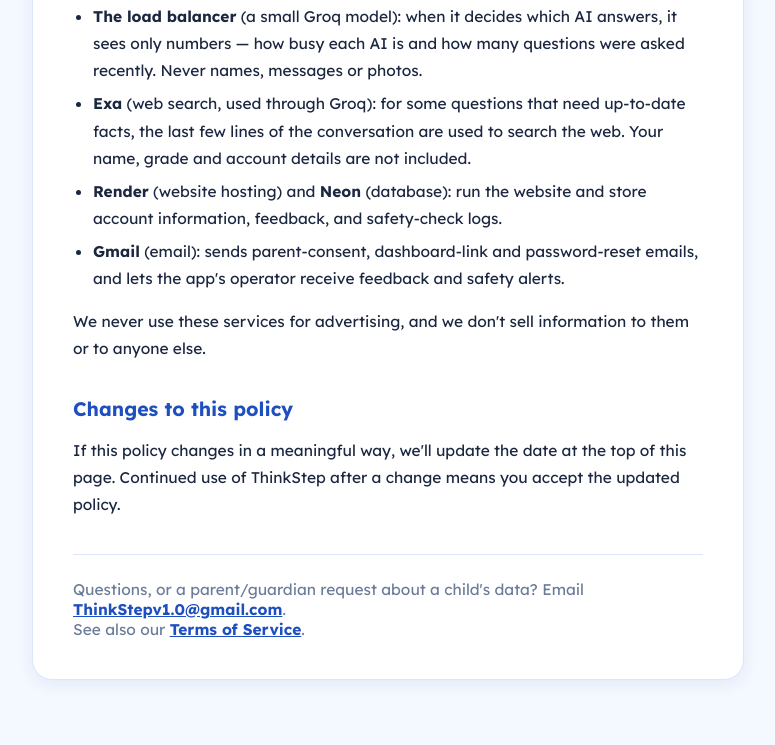
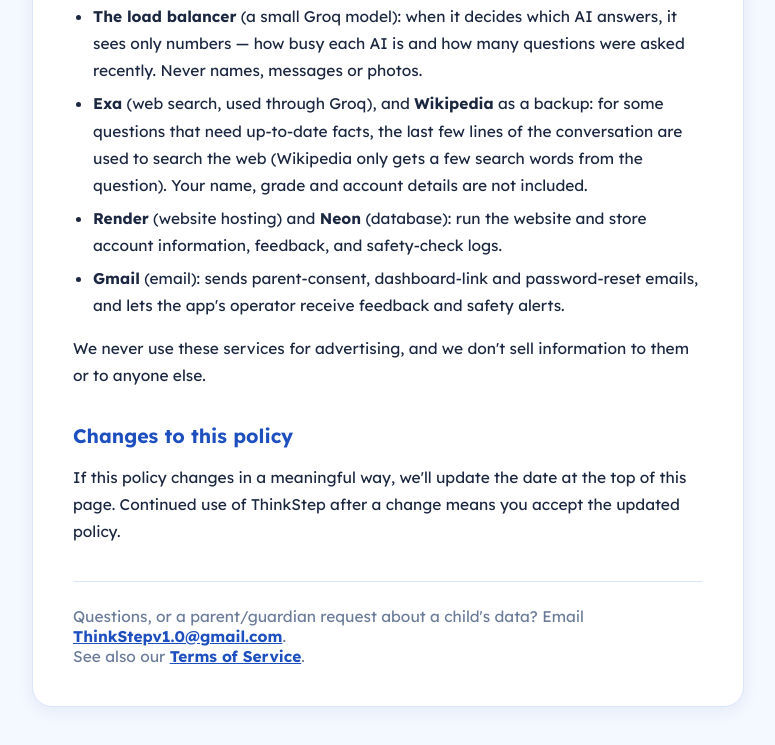
Before and after one commit to ThinkStepOfficial/ThinkStep.github.io, a plain HTML site: page static/privacy.html in a window 1280 px wide. Shown: the part 3888-4633 px from the top of the page, without its empty margins (252-1027 px from the left). Drawn offline with Linux system fonts and the light colour scheme.

Commit message:
Privacy: Wikipedia backup search

```diff
--- a/static/privacy.html
+++ b/static/privacy.html
@@ -257,9 +257,9 @@
         (profile pictures you upload are checked by Mistral — see "Profile picture" above).</li>
       <li><strong>The load balancer</strong> (a small Groq model): when it decides which AI answers, it sees only numbers — how busy each AI is and how many
         questions were asked recently. Never names, messages or photos.</li>
-      <li><strong>Exa</strong> (web search, used through Groq): for some questions
+      <li><strong>Exa</strong> (web search, used through Groq), and <strong>Wikipedia</strong> as a backup: for some questions
         that need up-to-date facts, the last few lines of the conversation are
-        used to search the web. Your name, grade and account details are not
+        used to search the web (Wikipedia only gets a few search words from the question). Your name, grade and account details are not
         included.</li>
       <li><strong>Render</strong> (website hosting) and <strong>Neon</strong>
         (database): run the website and store account information, feedback,
```
